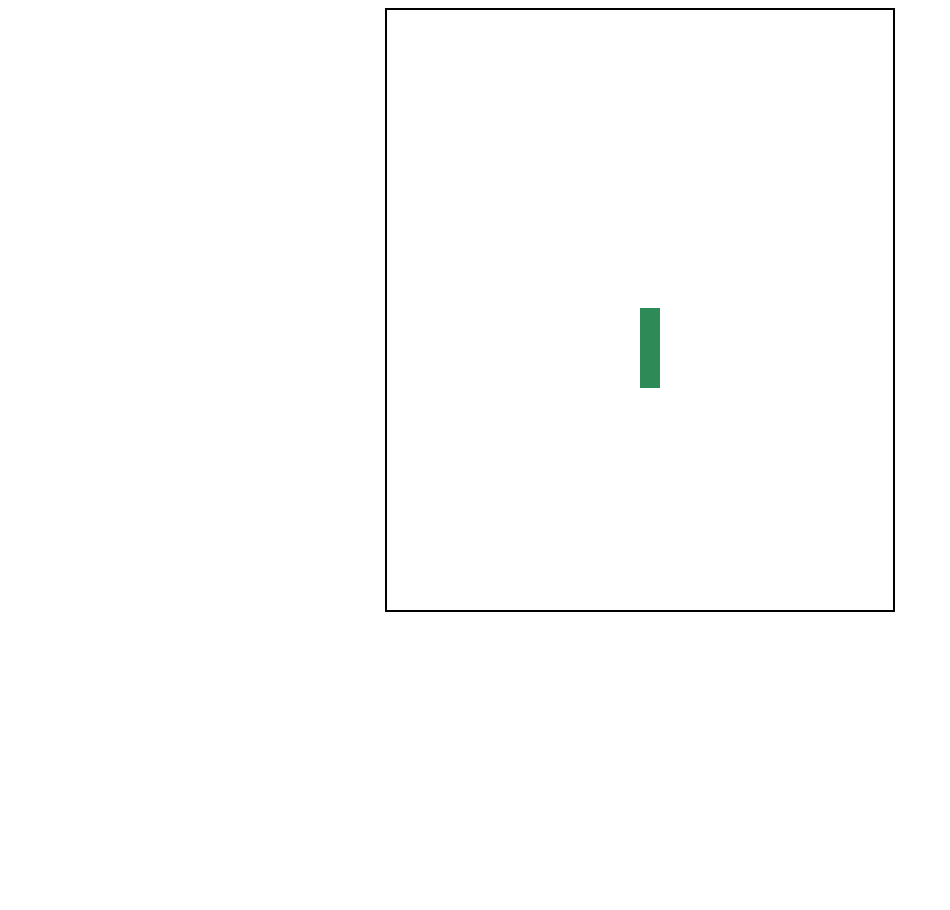
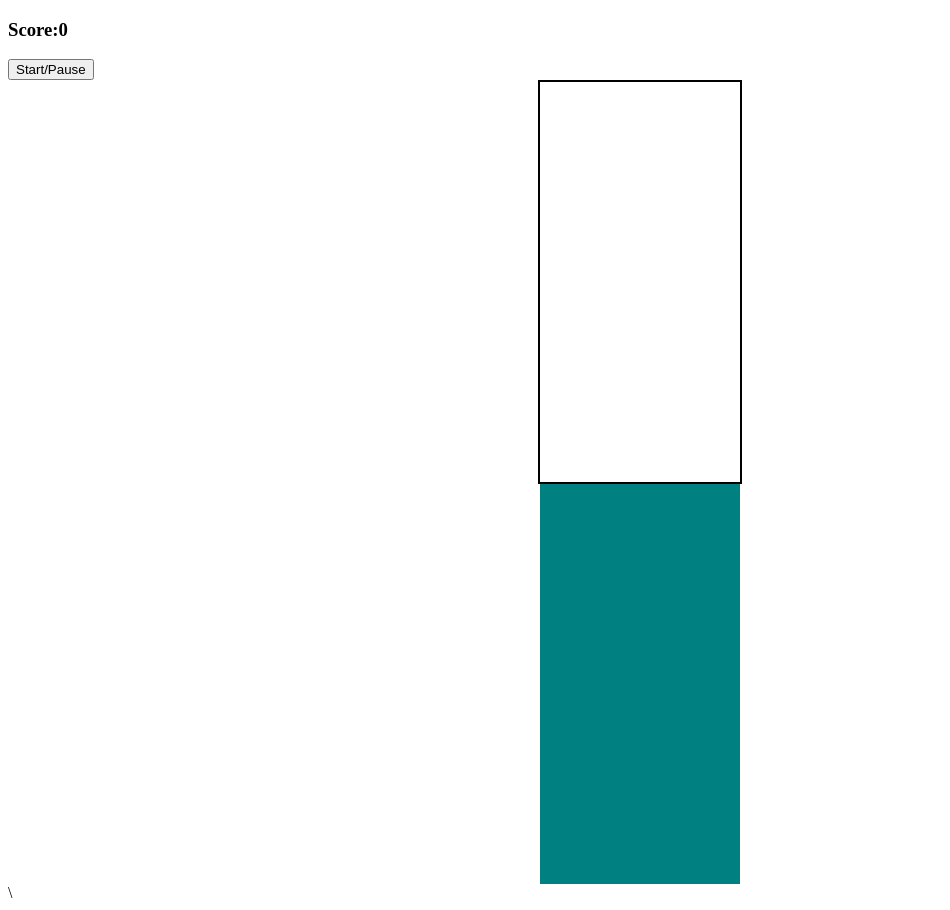
Before and after one commit to buraksyagmur/tetris, a plain HTML site: page index.html in a window 1280 px wide. Shown: the whole page, without its empty margins (0-950 px from the left). Before the commit the page ends 800 px from the top, so only its background shows below. Drawn offline with Linux system fonts and the light colour scheme.

Commit message:
tetrominos

```diff
--- a/app.css
+++ b/app.css
@@ -9,10 +9,26 @@
 }
 
 .gamearea {
-    height: 75vh;
-    width: 40%;
+    height: 400px;
+    width: 200px;
     margin: auto;
     border: 2px;
     border-style: solid;
     border-color: black;
 }
+
+.board {
+    width: 200px;
+    height: 400px;
+    background-color: yellow;
+    margin: auto;
+    display: flex;
+    flex-wrap: wrap;
+}
+
+.board div {
+    width: 20px;
+    height: 20px;
+    background-color: teal;
+
+}
--- a/auto-down.js
+++ b/auto-down.js
@@ -5,28 +5,28 @@ let play = true
 let i = 1
 
 let repeat = () => {
-
+    //// create multiple pieces
     let piece = gameArea.insertAdjacentElement("afterbegin", document.createElement("div"))
 
     piece.innerHTML = `
-        <div class="piece">
-            <div class="box"></div>
-            <div class="box"></div>
-            <div class="box"></div>
-            <div class="box"></div>
-        </div>
+
+        <div class="box"></div>
+        <div class="box"></div>
+        <div class="box"></div>
+        <div class="box"></div>
+
     `
 
     piece.classList.add("piece")
 
     piece.id = `${i}`
 
-    piece.style.transform = `translateX(${(gameArea.clientWidth - piece.clientWidth) / 2}px)`
+    piece.style.transform = `translateX(80px)`
 
     const duration = 10000;
     let starttime = null;
     let move = gameArea.clientHeight - piece.getBoundingClientRect().height
-    let x = (gameArea.clientWidth - piece.clientWidth) / 2
+    let x = 80
     let rotate = 0
     let amount = 0
 
@@ -40,11 +40,11 @@ let repeat = () => {
             console.log(e.key)
 
                 if (e.key === "ArrowRight") {
-                    x += 10
+                    x += 20
                 }
 
                 if (e.key === "ArrowLeft") {
-                    x -= 10
+                    x -= 20
                 }
 
                 if (e.key === " ") {
--- a/index.html
+++ b/index.html
@@ -15,6 +15,8 @@
 </head>
 
 <body>
+    <h3>Score:<span id="score">0</span></h3>
+    <button id="start-button">Start/Pause</button>
     <div class="gamearea">
 
         <!-- <div class="piece">
@@ -25,7 +27,209 @@
         </div> -->
 
     </div>
-
+    <div class="board">
+        <div></div>
+        <div></div>
+        <div></div>
+        <div></div>
+        <div></div>
+        <div></div>
+        <div></div>
+        <div></div>
+        <div></div>
+        <div></div>
+        <div></div>
+        <div></div>
+        <div></div>
+        <div></div>
+        <div></div>
+        <div></div>
+        <div></div>
+        <div></div>
+        <div></div>
+        <div></div>
+        <div></div>
+        <div></div>
+        <div></div>
+        <div></div>
+        <div></div>
+        <div></div>
+        <div></div>
+        <div></div>
+        <div></div>
+        <div></div>
+        <div></div>
+        <div></div>
+        <div></div>
+        <div></div>
+        <div></div>
+        <div></div>
+        <div></div>
+        <div></div>
+        <div></div>
+        <div></div>
+        <div></div>
+        <div></div>
+        <div></div>
+        <div></div>
+        <div></div>
+        <div></div>
+        <div></div>
+        <div></div>
+        <div></div>
+        <div></div>
+        <div></div>
+        <div></div>
+        <div></div>
+        <div></div>
+        <div></div>
+        <div></div>
+        <div></div>
+        <div></div>
+        <div></div>
+        <div></div>
+        <div></div>
+        <div></div>
+        <div></div>
+        <div></div>
+        <div></div>
+        <div></div>
+        <div></div>
+        <div></div>
+        <div></div>
+        <div></div>
+        <div></div>
+        <div></div>
+        <div></div>
+        <div></div>
+        <div></div>
+        <div></div>
+        <div></div>
+        <div></div>
+        <div></div>
+        <div></div>
+        <div></div>
+        <div></div>
+        <div></div>
+        <div></div>
+        <div></div>
+        <div></div>
+        <div></div>
+        <div></div>
+        <div></div>
+        <div></div>
+        <div></div>
+        <div></div>
+        <div></div>
+        <div></div>
+        <div></div>
+        <div></div>
+        <div></div>
+        <div></div>
+        <div></div>
+        <div></div>
+        <div></div>
+        <div></div>
+        <div></div>
+        <div></div>
+        <div></div>
+        <div></div>
+        <div></div>
+        <div></div>
+        <div></div>
+        <div></div>
+        <div></div>
+        <div></div>
+        <div></div>
+        <div></div>
+        <div></div>
+        <div></div>
+        <div></div>
+        <div></div>
+        <div></div>
+        <div></div>
+        <div></div>
+        <div></div>
+        <div></div>
+        <div></div>
+        <div></div>
+        <div></div>
+        <div></div>
+        <div></div>
+        <div></div>
+        <div></div>
+        <div></div>
+        <div></div>
+        <div></div>
+        <div></div>
+        <div></div>
+        <div></div>
+        <div></div>
+        <div></div>
+        <div></div>
+        <div></div>
+        <div></div>
+        <div></div>
+        <div></div>
+        <div></div>
+        <div></div>
+        <div></div>
+        <div></div>
+        <div></div>
+        <div></div>
+        <div></div>
+        <div></div>
+        <div></div>
+        <div></div>
+        <div></div>
+        <div></div>
+        <div></div>
+        <div></div>
+        <div></div>
+        <div></div>
+        <div></div>
+        <div></div>
+        <div></div>
+        <div></div>
+        <div></div>
+        <div></div>
+        <div></div>
+        <div></div>
+        <div></div>
+        <div></div>
+        <div></div>
+        <div></div>
+        <div></div>
+        <div></div>
+        <div></div>
+        <div></div>
+        <div></div>
+        <div></div>
+        <div></div>
+        <div></div>
+        <div></div>
+        <div></div>
+        <div></div>
+        <div></div>
+        <div></div>
+        <div></div>
+        <div></div>
+        <div></div>
+        <div></div>
+        <div></div>
+        <div></div>
+        <div></div>
+        <div></div>
+        <div></div>
+        <div></div>
+        <div></div>
+        <div></div>
+        <div></div>
+        <div></div>
+        <div></div>
+        <div></div>
+    </div>
+\
 
     <script src="./move-left-right.js"></script>
     <script src="./auto-down.js"></script>
--- a/make-your-game.js
+++ b/make-your-game.js
@@ -1 +1,14 @@
-requestAnimationFrame(repeat)
+let start = document.querySelector("#start-button")
+let request = null
+document.addEventListener("DOMContentLoaded", () => {
+    //// create pause
+    start.addEventListener("click", () => {
+        if (request != null) {
+
+        } else {
+            request = requestAnimationFrame(repeat)
+        }
+
+    })
+
+})
```
Also changed, not shown: tetrominoes.js (added, +18 -0 lines), board.js (added).
